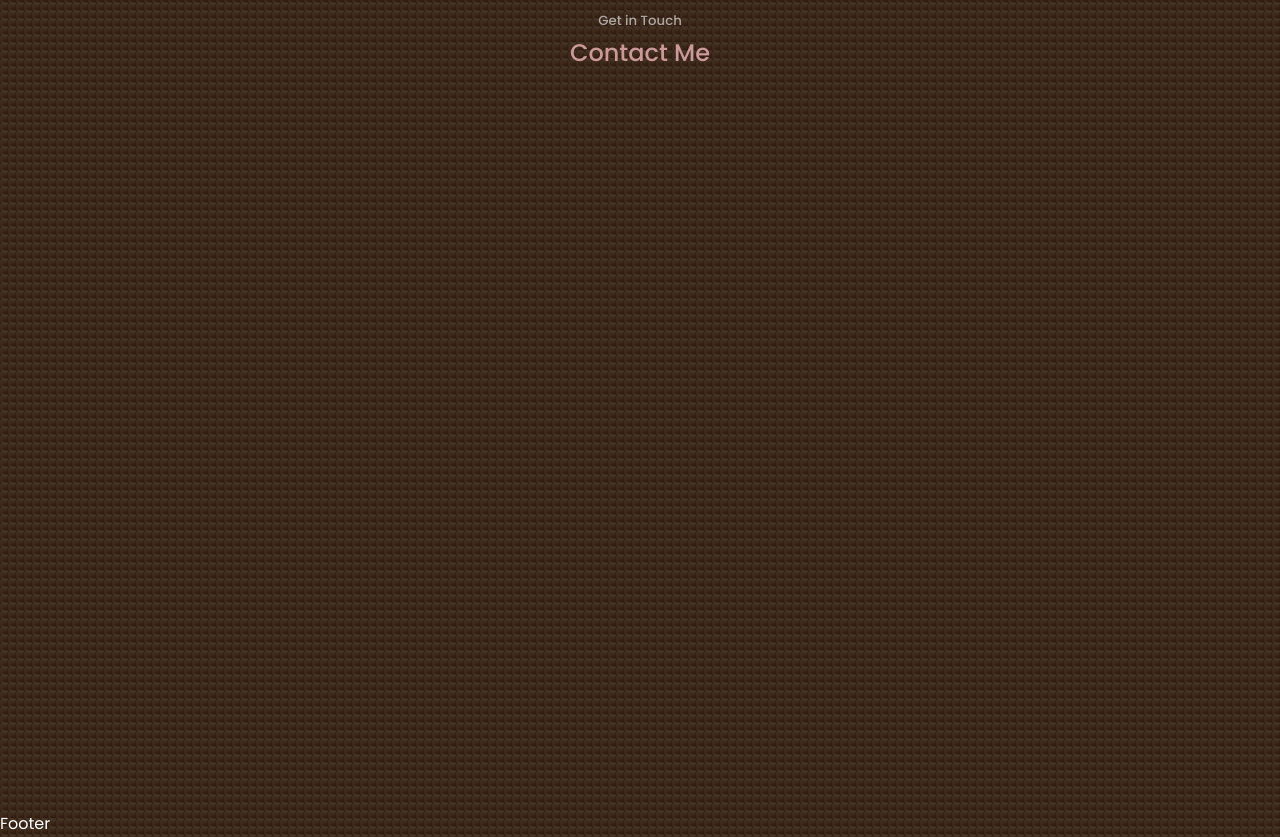
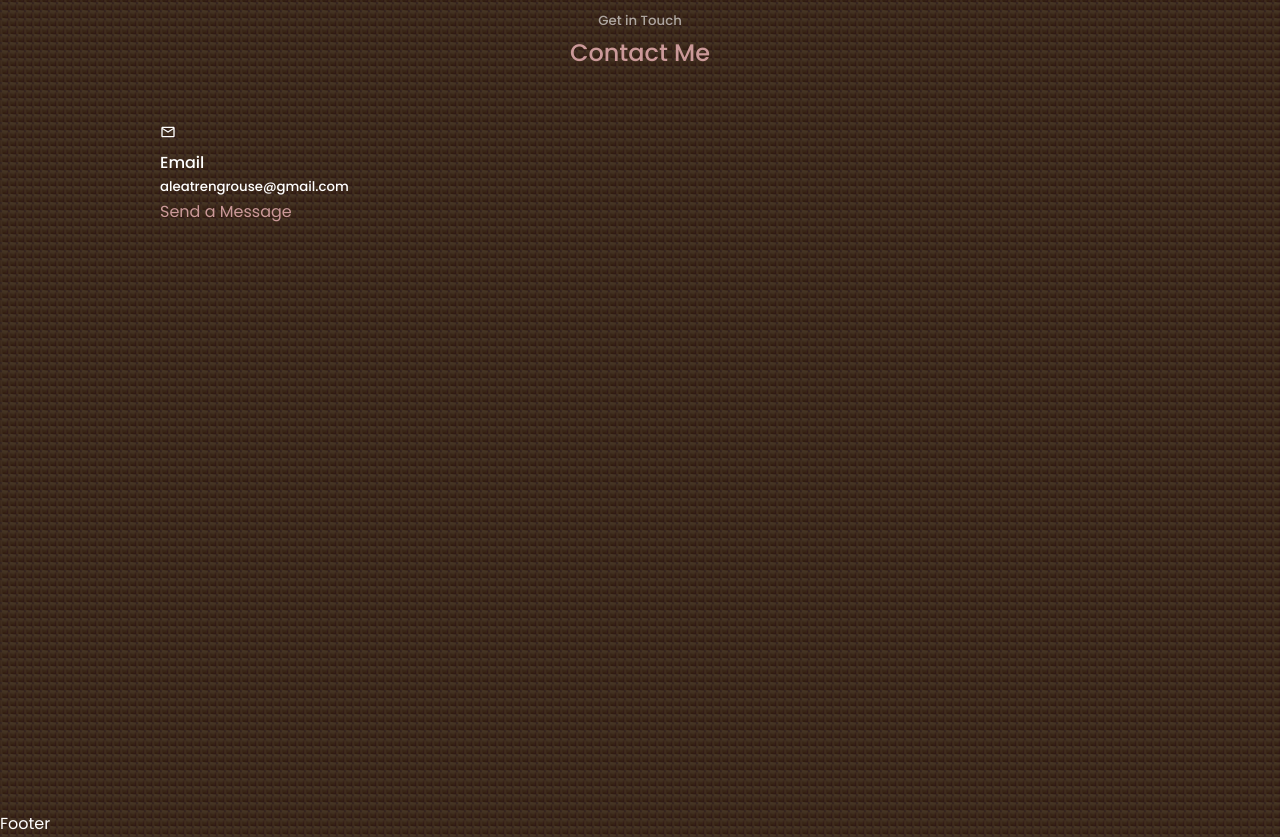
Before and after one commit to Invogue01/Portfolio, a React (Create React App) app: page / in a window 1280 px wide. Shown: the part 2774-3611 px from the top of the page. Built offline with nearby package versions, Linux system fonts and the light colour scheme.

Commit message:
email icon needs fixing

```diff
--- a/package.json
+++ b/package.json
@@ -8,7 +8,7 @@
     "@testing-library/user-event": "^13.5.0",
     "react": "^18.2.0",
     "react-dom": "^18.2.0",
-    "react-icons": "^4.8.0",
+    "react-icons": "^4.10.1",
     "react-scripts": "5.0.1",
     "swiper": "^10.0.4",
     "web-vitals": "^2.1.4"
--- a/src/components/contacts/Contacts.jsx
+++ b/src/components/contacts/Contacts.jsx
@@ -1,16 +1,20 @@
 import React from "react";
 import "./contact.css";
+import {MdOutlineEmail} from "react-icons/md"
 
 const Contacts = () => {
   return(
-    <section>
+    <section id="contact">
       <h5>Get in Touch</h5>
       <h2>Contact Me</h2>
 
       <div className="container contact__container">
         <div className="contact_options">
           <article className="contact__option">
-
+            <MdOutlineEmail/>
+            <h4>Email</h4>
+            <h5>aleatrengrouse@gmail.com</h5>
+            <a href="mailto:aleatrengrouse@gmail.com">Send a Message</a>
           </article>
         </div>
         {/*End of Contact Options*/}
```
Also changed, not shown: 1 other file (tests, documents, lock files or other folders).
